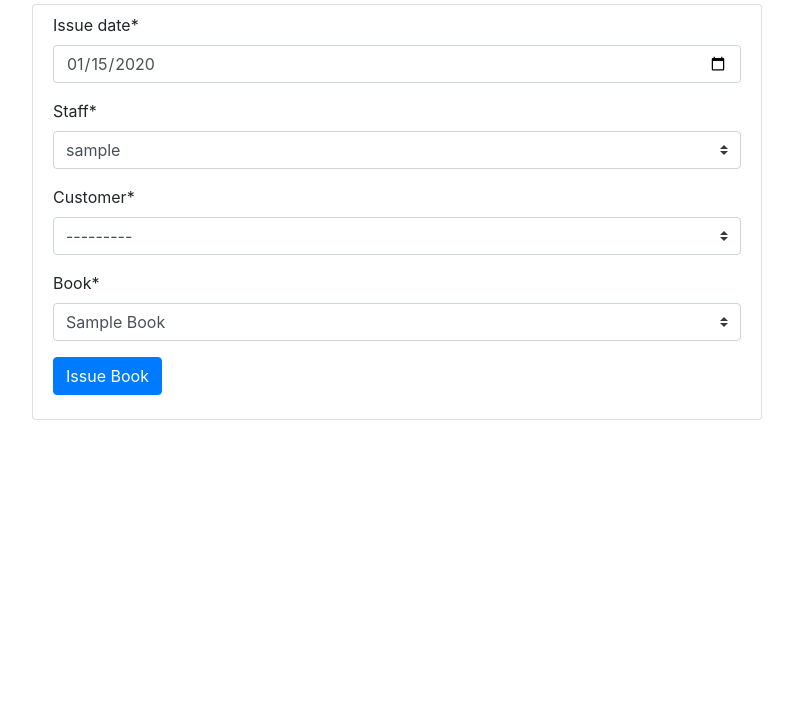
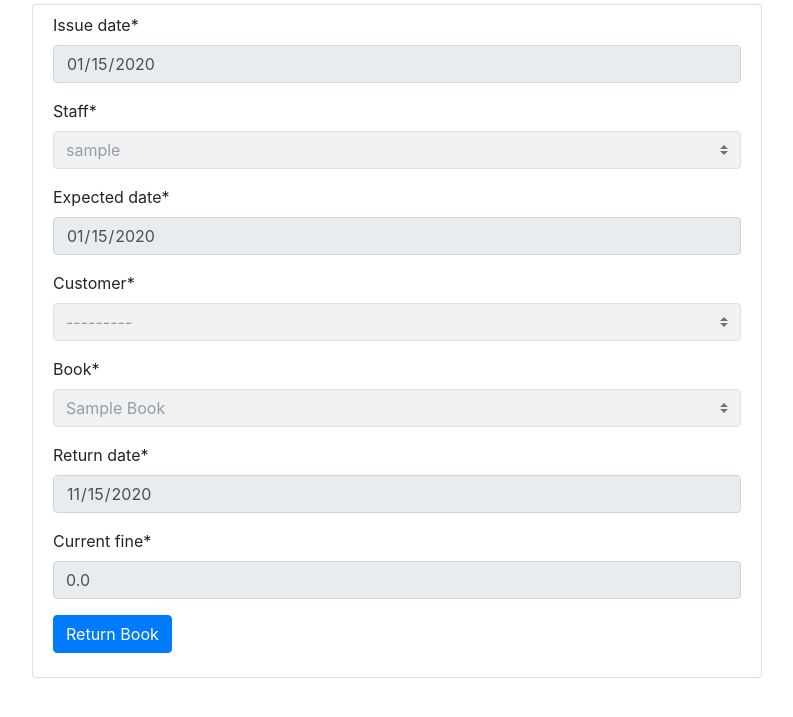
Before and after one commit to mikcheal101/lms-py, a Django app: page /books/return-book/1/ in a window 1280 px wide. Shown: the part 56-773 px from the top of the page, without its empty margins (243-1036 px from the left). Run offline with Django 3.2, Linux system fonts and the light colour scheme; tables that the repository leaves empty hold one stand-in row (values such as "Sample post"); some libraries are stand-ins or nearby versions.

Commit message:
hemen/book management

```diff
--- a/lms/book_management/forms.py
+++ b/lms/book_management/forms.py
@@ -10,7 +10,7 @@ from book_management.models import Book, Issue
 
 
 class IssueForm(forms.ModelForm):
-
+    period = forms.IntegerField(initial=1, label='Duration (days)')
     customer = forms.ModelChoiceField(
         queryset=Customer.objects.filter(is_staff=False))
 
@@ -23,6 +23,23 @@ class IssueForm(forms.ModelForm):
     issue_date = forms.DateField(
         initial=dt.date.today(),
         widget=forms.TextInput(attrs=dict(type='date')))
+
+    def save(self):
+        try:
+            instance = Issue()
+            instance.book = self.cleaned_data['book']
+            instance.staff = self.cleaned_data['staff']
+            instance.customer = self.cleaned_data['customer']
+            instance.issue_date = self.cleaned_data['issue_date']
+            instance.expected_date = self.cleaned_data['issue_date']
+            instance.expected_date += dt.timedelta(
+                days=self.cleaned_data['period'])
+            instance.save()
+            return instance
+        except Exception as e:
+            print(e)
+            print('saving')
+            return None
 
     class Meta:
         model = Issue
@@ -39,8 +56,67 @@ class IssueForm(forms.ModelForm):
         self.helper.add_input(Submit('submit', 'Issue Book'))
 
 
-class ReturnBookForm(forms.Form):
-    pass
+class ReturnBookForm(forms.ModelForm):
+
+    customer = forms.ModelChoiceField(
+        disabled=True,
+        queryset=Customer.objects.filter(is_staff=False))
+
+    staff = forms.ModelChoiceField(
+        disabled=True,
+        queryset=Staff.objects.filter(is_staff=True))
+
+    book = forms.ModelChoiceField(
+        disabled=True,
+        queryset=Book.objects.all())
+
+    issue_date = forms.DateField(
+        initial=dt.date.today(), disabled=True,
+        widget=forms.TextInput(attrs=dict(type='date')))
+    expected_date = forms.DateField(
+        initial=dt.date.today(), disabled=True,
+        widget=forms.TextInput(attrs=dict(type='date')))
+    return_date = forms.DateField(
+        initial=dt.date.today(),
+        disabled=True,
+        widget=forms.TextInput(attrs=dict(type='date')))
+
+    current_fine = forms.CharField(
+        initial=0, disabled=True)
+
+    def save(self):
+        try:
+            self.instance.book = self.cleaned_data['book']
+            self.instance.staff = self.cleaned_data['staff']
+            self.instance.customer = self.cleaned_data['customer']
+            self.instance.issue_date = self.cleaned_data['issue_date']
+            self.instance.fine = float(
+                self.cleaned_data['current_fine'].replace(',', ''))
+            self.instance.return_date = self.cleaned_data['return_date']
+            self.instance.expected_date = self.cleaned_data['expected_date']
+
+            self.instance.save()
+            return self.instance
+        except Exception as e:
+            print(e)
+            return None
+
+    class Meta:
+        model = Issue
+        fields = [
+            'issue_date',
+            'staff',
+            'expected_date',
+            'customer',
+            'book', ]
+
+    def __init__(self, *args, **kwargs):
+        super().__init__(*args, **kwargs)
+        initial = "{:,}".format(kwargs['instance'].current_fine)
+        self.fields['current_fine'].initial = initial
+        self.helper = FormHelper()
+        self.helper.form_method = 'post'
+        self.helper.add_input(Submit('submit', 'Return Book'))
 
 
 class BookForm(forms.ModelForm):
--- a/lms/book_management/models.py
+++ b/lms/book_management/models.py
@@ -1,6 +1,8 @@
+import datetime as dt
+
+from django.contrib.auth.models import User as Customer
+from django.contrib.auth.models import User as Staff
 from django.db import models
-from django.contrib.auth.models import User as Staff
-from django.contrib.auth.models import User as Customer
 
 
 class Book(models.Model):
@@ -43,19 +45,41 @@ class Issue(models.Model):
         on_delete=models.CASCADE)
 
     issue_date = models.DateField()
-    expected_date = models.DateField(default=1)
+    expected_date = models.DateField()
     return_date = models.DateField(blank=True, null=True)
     fine = models.FloatField(default=0.00)
 
-    def close_issue(self, returned_date, fine_per_day):
+    def close_issue(self, returned_date):
         """ an issue is closed by returning a book. """
 
         days_spent = 0
         if returned_date > self.expected_date:
             days_spent = (returned_date - self.expected_date).days
 
-        self.fine = fine_per_day * days_spent
+        self.fine = self.price * 0.1
+        self.fine = self.fine * days_spent
         self.return_date = returned_date
+
+    @property
+    def current_fine(self):
+        return_date = self.return_date
+        fine = 0
+        price = 0
+
+        if return_date is None:
+            return_date = dt.date.today()
+
+        days_spent = 0
+        if return_date > self.expected_date:
+            days_spent = (return_date - self.expected_date).days
+
+        try:
+            price = self.book.price
+        except Exception:
+            pass
+
+        fine = price * 0.1
+        return fine * days_spent
 
     def __repr__(self):
         pass
--- a/lms/book_management/templates/books/return-book.html
+++ b/lms/book_management/templates/books/return-book.html
@@ -1,5 +1,16 @@
-{% extends 'navbar.html' %}
+{% extends 'navbar.html' %} {% load crispy_forms_tags %} {% block content %}
+<div class="container">
+  <div class="row justify-content-center">
+    <div class="col-8">
+      <div class="card">
+        <div class="card-body py-2">
+          <div class="row">
+            <div class="col">{% crispy form %}</div>
+          </div>
+        </div>
+      </div>
+    </div>
+  </div>
+</div>
 
-{% load crispy_forms_tags %}
-{% block content %}
 {% endblock content %}
--- a/lms/book_management/views.py
+++ b/lms/book_management/views.py
@@ -1,5 +1,5 @@
 from book_management.models import Book, Issue
-from book_management.forms import BookForm, IssueForm
+from book_management.forms import BookForm, IssueForm,  ReturnBookForm
 from django.http import HttpResponse, HttpResponseRedirect
 from django.template import loader
 
@@ -41,19 +41,30 @@ class IssueBookView(CreateView):
     form_class = IssueForm
     template_name = 'books/issue-book.html'
 
+    def post(self, request):
+        form_class = IssueForm(request.POST)
+        if form_class.is_valid():
+            form_class.save()
+            return HttpResponseRedirect(reverse('view-issued-books'))
+        else:
+            return HttpResponseRedirect(reverse('issue-book'))
+
 
 class IssuedBooksView(View):
     def get(self,  request):
-        books = Issue.objects.filter(return_date=None)
-        context = dict(books=books)
+        rentals = Issue.objects.filter(return_date=None)
+        context = dict(rentals=rentals)
         template = loader.get_template('books/issued-books.html')
         return HttpResponse(template.render(context, request))
 
 
 class ReturnBookView(UpdateView):
     model = Issue
-    form_class = IssueForm
-    template_name = 'books/issue-book.html'
+    form_class = ReturnBookForm
+    template_name = 'books/return-book.html'
+
+    def get_success_url(self):
+        return reverse('view-issued-books')
 
 
 class UpdateBookView(View):
```
Also changed, not shown: lms/book_management/signals.py (added, +10 -0 lines), lms/book_management/templates/books/issued-books.html (+17 -11 lines), lms/book_management/tests.py (+10 -7 lines).
